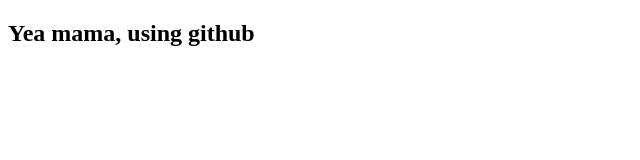
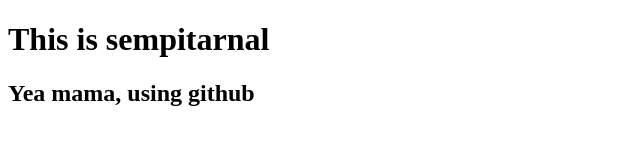
Before and after one commit to siam22/my-first-website, a plain HTML site: page index.html in a window 1280 px wide. Shown: the whole page, without its empty margins (0-640 px from the left). Drawn offline with Linux system fonts and the light colour scheme.

Commit message:
added a header

```diff
--- a/index.html
+++ b/index.html
@@ -5,6 +5,7 @@
     <title>Document</title>
 </head>
 <body>
+    <h1>This is sempitarnal</h1>
     <h2>Yea mama, using github</h2>
 </body>
 </html>
```
Also changed, not shown: 1 other file.
